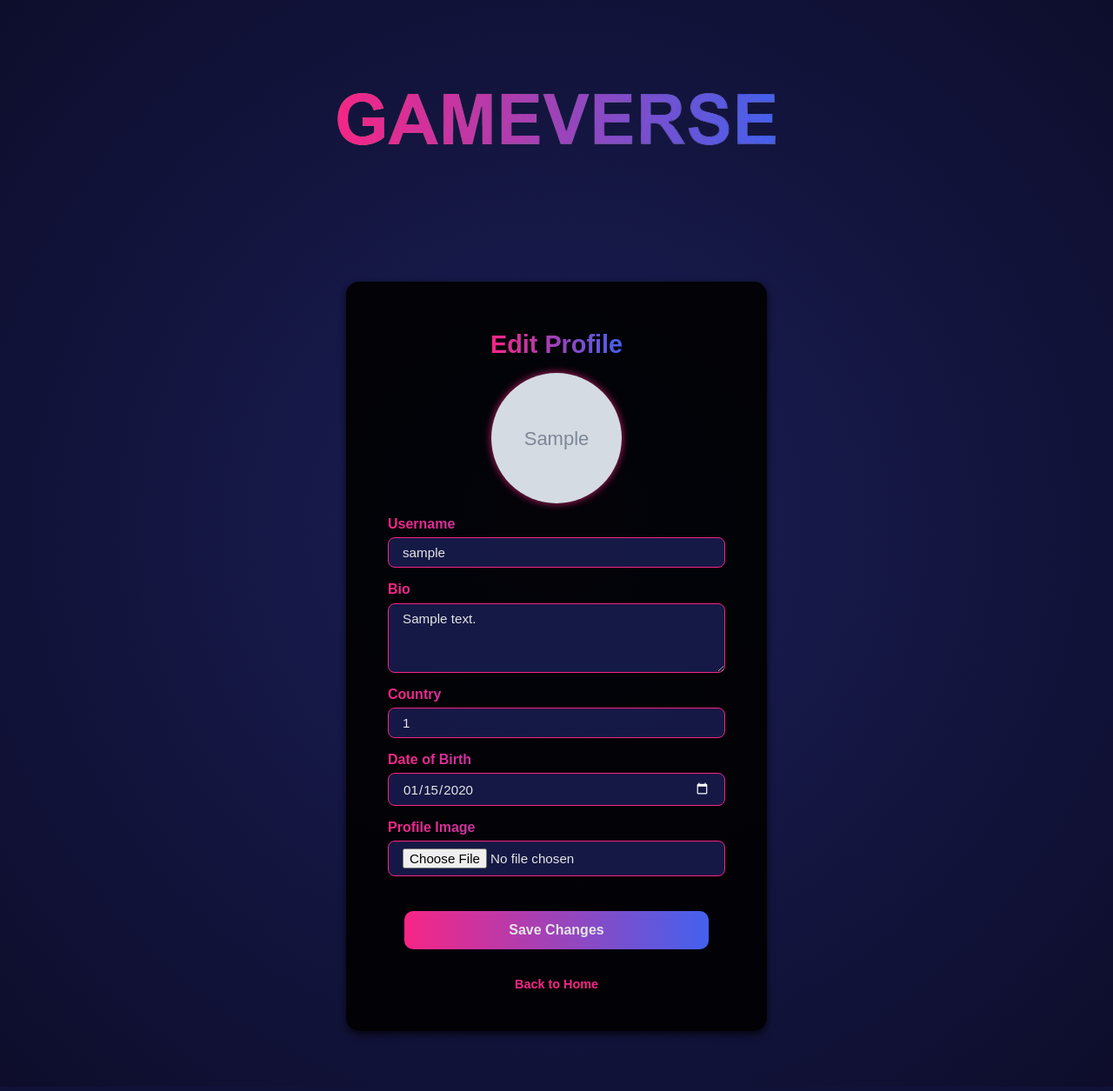
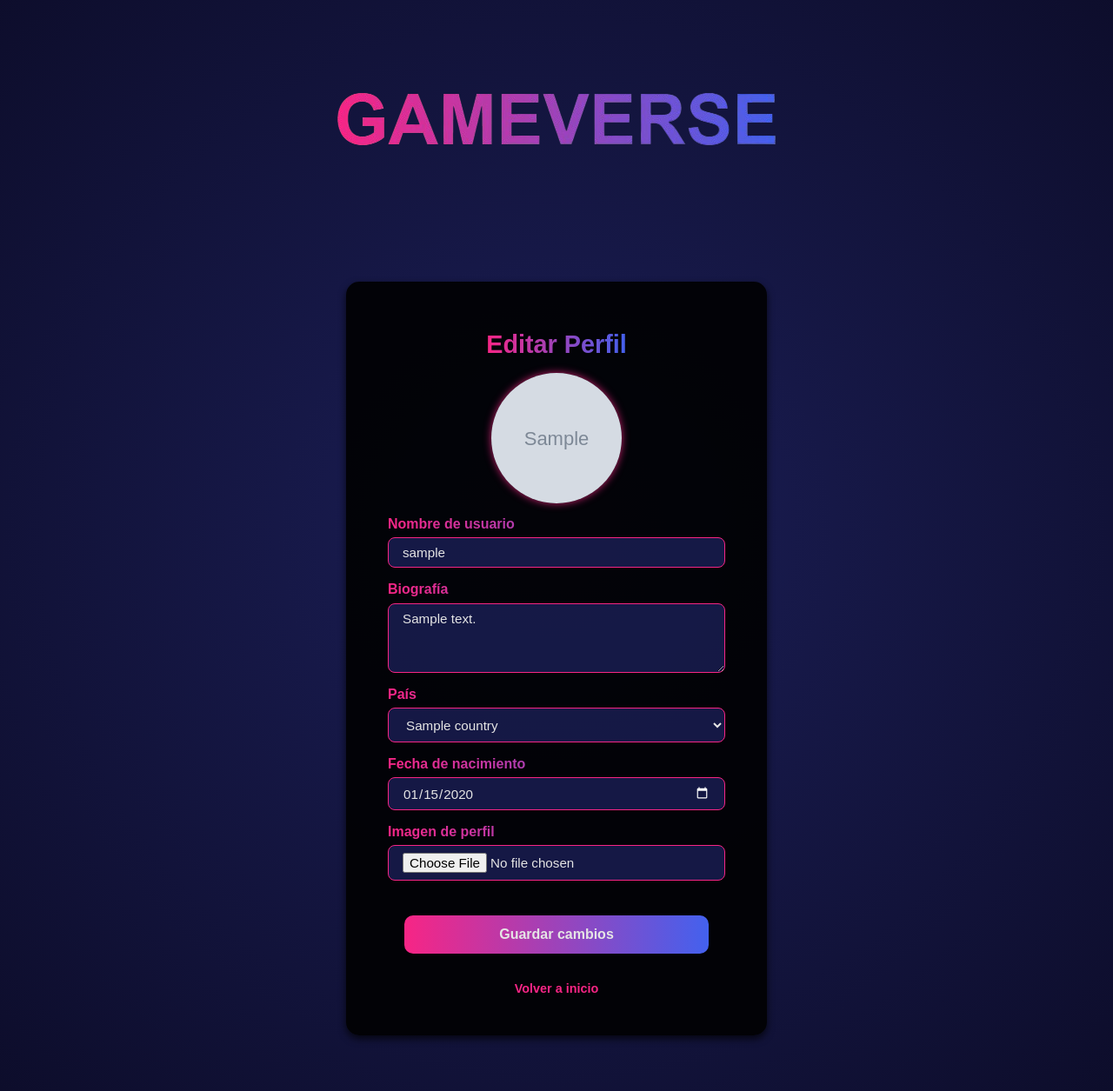
Before and after one commit to niickbermudeez/gameverse, a PHP site: page /gameverse/php/profile.php in a window 1280 px wide. Shown: the part 33-1288 px from the top of the page at 87% size. Run offline with PHP 8.4, Linux system fonts and the light colour scheme; the visitor is signed in with stand-in values (Sample User, id 1); tables that the repository leaves empty or names only in its code hold one stand-in row (values such as "Sample post"); grey boxes marked "Sample" are stand-in pictures.

Commit message:
combobox ready

```diff
--- a/css/profile.css
+++ b/css/profile.css
@@ -201,28 +201,8 @@ body {
 }
 
 .register-form .input-group input[type="date"] {
-    width: 100%;
-    min-height: 2.5rem;
     border-radius: 8px;
-    border: 1px solid #F72585;
-    background-color: rgba(27, 30, 86, 0.8);
-    color: #E5E5E5;
-    font-family: Arial, sans-serif;
-    font-size: 0.95rem;
-    outline: none;
-    padding: 0.5rem 1rem;
-    transition: border-color 0.3s ease, box-shadow 0.3s ease;
-    box-sizing: border-box;
-    font-weight: normal; /* Fuente regular */
-}
-
-.register-form .input-group input[type="date"]::-webkit-calendar-picker-indicator {
-    filter: invert(1);
-}
-
-.register-form .input-group input[type="date"]:focus {
-    border-color: #FFD700;
-    box-shadow: 0 0 8px rgba(247, 37, 133, 0.8);
+    font-weight: normal;
 }
 
 .register-form .input-group input[type="date"].error {
@@ -234,3 +214,32 @@ body {
     border-color: #FF4B4B;
     box-shadow: 0 0 8px rgba(255, 75, 75, 0.8);
 }
+
+.profile-form .input-group select {
+    width: 100%;
+    min-height: 2.5rem;
+    border-radius: 8px;
+    border: 1px solid #F72585;
+    background-color: rgba(27, 30, 86, 0.8);
+    color: #E5E5E5;
+    font-size: 0.95rem;
+    outline: none;
+    padding: 0.5rem 1rem;
+    transition: border-color 0.3s ease, box-shadow 0.3s ease;
+    box-sizing: border-box;
+}
+
+.profile-form .input-group select:focus {
+    border-color: #FFD700;
+    box-shadow: 0 0 8px rgba(247, 37, 133, 0.8);
+}
+
+.profile-form .input-group select.error {
+    border-color: #FF4B4B;
+    background-color: rgba(255, 75, 75, 0.2);
+}
+
+.profile-form .input-group select:focus.error {
+    border-color: #FF4B4B;
+    box-shadow: 0 0 8px rgba(255, 75, 75, 0.8);
+}
--- a/php/login.php
+++ b/php/login.php
@@ -98,7 +98,7 @@ if ($_SERVER["REQUEST_METHOD"] == "POST") {
             </form>
 
             <p class="redirect">
-                Don't have an account? <a href="./../web/register.html">Register here</a>
+                Don't have an account? <a href="./../php/register.php">Register here</a>
             </p>
             <p class="forgot-password">
                 <a href="./reset-password.php">Forgot your password?</a>
@@ -106,6 +106,5 @@ if ($_SERVER["REQUEST_METHOD"] == "POST") {
         </section>
     </main>
     <script src="./../js/register.js"></script>
-    <script src="./../js/reset_form.js"></script>
 </body>
 </html>
--- a/php/profile.php
+++ b/php/profile.php
@@ -2,6 +2,7 @@
 session_start();
 require 'config.php';
 
+// Verificar si el usuario está autenticado
 if (!isset($_SESSION["user_id"])) {
     header("Location: login.php");
     exit();
@@ -9,60 +10,72 @@ if (!isset($_SESSION["user_id"])) {
 
 $user_id = $_SESSION["user_id"];
 
-$sql = "SELECT username, bio, country, birth_date, profile_image FROM users WHERE id=?";
+// Obtener los datos del usuario desde la base de datos
+$sql = "SELECT username, bio, country_id, birth_date, profile_image FROM users WHERE id=?";
 $stmt = $conn->prepare($sql);
 $stmt->bind_param("i", $user_id);
 $stmt->execute();
 $result = $stmt->get_result();
 $user = $result->fetch_assoc();
 
+// Obtener lista de países desde la base de datos
+$sql_countries = "SELECT id, name FROM countries";  // Asumiendo que tienes una tabla 'countries'
+$stmt_countries = $conn->prepare($sql_countries);
+$stmt_countries->execute();
+$countries_result = $stmt_countries->get_result();
+
 if ($_SERVER["REQUEST_METHOD"] == "POST") {
     $username = htmlspecialchars($_POST["username"]);
-    $bio = htmlspecialchars($_POST["bio"]);
-    $country = htmlspecialchars($_POST["country"]);
+    $bio = isset($_POST["bio"]) ? htmlspecialchars($_POST["bio"]) : '';  // Permitir bio vacía
+    $country_id = (int)$_POST["country"];  // Asegurarse de capturar el id del país seleccionado
     $birthdate = htmlspecialchars($_POST["birth_date"]);
-    $profile_image = $user["profile_image"];
+    $profile_image = $user["profile_image"]; // Mantener la imagen existente si no se sube una nueva
 
+    // Verificar si el nombre de usuario ya está en uso
     $sql_check = "SELECT id FROM users WHERE username = ? AND id != ?";
     $stmt_check = $conn->prepare($sql_check);
     $stmt_check->bind_param("si", $username, $user_id);
     $stmt_check->execute();
     $stmt_check->store_result();
     if ($stmt_check->num_rows > 0) {
-        die("The username is already taken.");
+        die("El nombre de usuario ya está en uso.");
     }
 
+    // Subir nueva imagen de perfil si se selecciona
     if (!empty($_FILES["profile_image"]["name"])) {
         $target_dir = "./../uploads/";
         if (!is_dir($target_dir)) {
-            mkdir($target_dir, 0777, true);
+            mkdir($target_dir, 0777, true); // Crear directorio si no existe
         }
 
         $file_name = time() . "_" . basename($_FILES["profile_image"]["name"]);
         $target_file = $target_dir . $file_name;
         $imageFileType = strtolower(pathinfo($target_file, PATHINFO_EXTENSION));
 
+        // Verificar tipos de archivo permitidos
         $allowed_types = ['jpg', 'jpeg', 'png', 'gif'];
         if (!in_array($imageFileType, $allowed_types)) {
-            die("Invalid image format. Use JPG, PNG, or GIF.");
+            die("Formato de imagen no válido. Usa JPG, PNG o GIF.");
         }
 
+        // Mover archivo a la carpeta de destino
         if (move_uploaded_file($_FILES["profile_image"]["tmp_name"], $target_file)) {
-            $profile_image = $target_file;
+            $profile_image = $target_file; // Actualizar imagen de perfil
         } else {
-            die("Error uploading the image. Check folder permissions.");
+            die("Error al subir la imagen. Verifica los permisos de la carpeta.");
         }
     }
 
-    $sql = "UPDATE users SET username=?, bio=?, country=?, birth_date=?, profile_image=? WHERE id=?";
+    // Actualizar datos del usuario en la base de datos
+    $sql = "UPDATE users SET username=?, bio=?, country_id=?, birth_date=?, profile_image=? WHERE id=?";
     $stmt = $conn->prepare($sql);
-    $stmt->bind_param("sssssi", $username, $bio, $country, $birthdate, $profile_image, $user_id);
+    $stmt->bind_param("sssssi", $username, $bio, $country_id, $birthdate, $profile_image, $user_id);
 
     if ($stmt->execute()) {
-        header("Location: profile.php?success=1");
+        header("Location: profile.php?success=1"); // Redirigir a la misma página con mensaje de éxito
         exit();
     } else {
-        die("Error updating profile.");
+        die("Error al actualizar el perfil.");
     }
 }
 ?>
@@ -72,7 +85,7 @@ if ($_SERVER["REQUEST_METHOD"] == "POST") {
 <head>
     <meta charset="UTF-8">
     <meta name="viewport" content="width=device-width, initial-scale=1.0">
-    <title>Edit Profile - Gameverse</title>
+    <title>Editar Perfil - Gameverse</title>
     <link rel="stylesheet" href="./../css/profile.css">
     <link rel="shortcut icon" href="./../img/GV.png" type="image/x-icon">
 </head>
@@ -82,43 +95,55 @@ if ($_SERVER["REQUEST_METHOD"] == "POST") {
             <img src="./../img/logo.png" alt="logo">
         </div>
         <section class="profile-form-container">
-            <h1>Edit Profile</h1>
+            <h1>Editar Perfil</h1>
+
+            <!-- Previsualización de la imagen de perfil -->
             <?php if (!empty($user["profile_image"])): ?>
                 <div class="profile-preview-container">
-                    <img src="<?php echo htmlspecialchars($user['profile_image']); ?>" class="profile-preview" alt="Profile Preview">
+                    <img src="<?php echo htmlspecialchars($user['profile_image']); ?>" class="profile-preview" alt="Vista previa del perfil">
                 </div>
             <?php endif; ?>
+
+            <!-- Mensaje de éxito -->
             <?php if (isset($_GET['success'])): ?>
-                <p class="success-message">Profile updated successfully.</p>
+                <p class="success-message">Perfil actualizado correctamente.</p>
             <?php endif; ?>
+
+            <!-- Formulario para editar el perfil -->
             <form action="profile.php" method="POST" enctype="multipart/form-data" class="profile-form">
                 <div class="input-group">
-                    <label>Username</label>
+                    <label>Nombre de usuario</label>
                     <input type="text" name="username" value="<?php echo htmlspecialchars($user['username']); ?>" required>
                     <div id="username-error" class="error-message"></div>
                 </div>
                 <div class="input-group">
-                    <label>Bio</label>
-                    <textarea name="bio" required><?php echo htmlspecialchars($user['bio']); ?></textarea>
+                    <label>Biografía</label>
+                    <textarea name="bio"><?php echo htmlspecialchars($user['bio']); ?></textarea>
                     <div id="bio-error" class="error-message"></div>
                 </div>
                 <div class="input-group">
-                    <label>Country</label>
-                    <input type="text" name="country" value="<?php echo htmlspecialchars($user['country']); ?>">
+                    <label>País</label>
+                    <select name="country" required>
+                        <?php while ($country = $countries_result->fetch_assoc()): ?>
+                            <option value="<?php echo $country['id']; ?>" <?php echo ($user['country_id'] == $country['id']) ? 'selected' : ''; ?>>
+                                <?php echo htmlspecialchars($country['name']); ?>
+                            </option>
+                        <?php endwhile; ?>
+                    </select>
                     <div id="country-error" class="error-message"></div>
                 </div>
                 <div class="input-group">
-                    <label>Date of Birth</label>
+                    <label>Fecha de nacimiento</label>
                     <input type="date" name="birthdate" value="<?php echo htmlspecialchars(date('Y-m-d', strtotime($user['birth_date']))); ?>" required>
                     <div id="birthdate-error" class="error-message"></div>
                 </div>
                 <div class="input-group">
-                    <label>Profile Image</label>
+                    <label>Imagen de perfil</label>
                     <input type="file" name="profile_image">
                 </div>
-                <button type="submit">Save Changes</button>
+                <button type="submit">Guardar cambios</button>
                 <p class="back-home">
-                    <a href="./../index.php">Back to Home</a>
+                    <a href="./../index.php">Volver a inicio</a>
                 </p>
             </form>
         </section>
```
Also changed, not shown: css/register.css (+29 -1 lines), js/register.js (+11 -9 lines), js/reset_form.js (+11 -22 lines), php/register.php (+38 -4 lines), web/register.html (deleted, +0 -71 lines).
